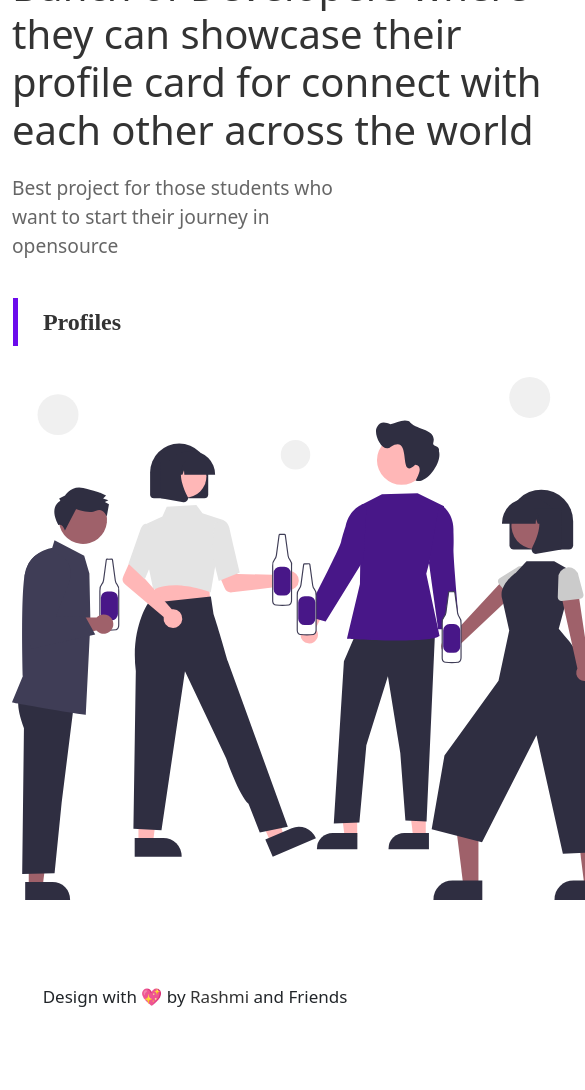
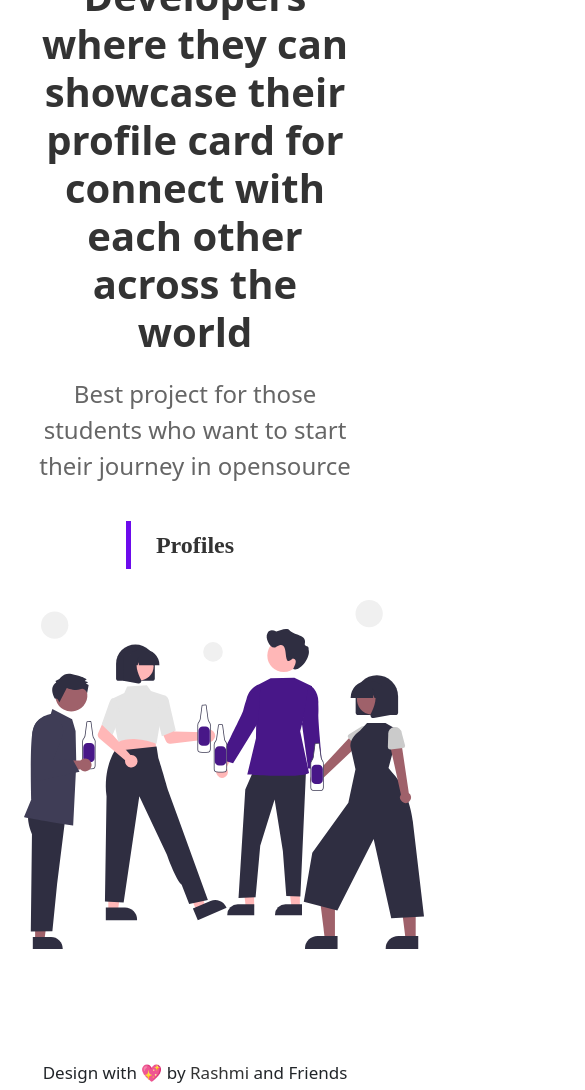
Before and after one commit to RR-Sahoo/Devo-File, a plain HTML site: page index.html in a window 390 px wide. Shown: the part 280-1370 px from the top of the page, 585 px wide, since content can reach past the window. Before the commit the page ends 1294 px from the top, so only its background shows below. Drawn offline with nearby package versions, Linux system fonts and the light colour scheme.

Commit message:
update responsive design

```diff
--- a/css/style.css
+++ b/css/style.css
@@ -59,20 +59,26 @@
     color: #6c0bec;
 }
 
+
 /* Main Content */
-.main-content{
-    margin-top: 50px;
+
+.container-fluid {
+    padding: 3% 15% 7%;
 }
+
+
 .content h2{
     margin-top: 100px;
     margin-bottom: 20px;
     width: 550px;
     font-size: 2.5rem;
     color: #333333;
+    font-weight: bold
 }
 .content p{
     color: #666666;
-    font-size: 1.2rem;
+    font-size: 1.5rem;
+    width: 550px;
 }
 .btn{
     width: 140px;
@@ -87,8 +93,8 @@
     font-family: 'Times New Roman', Times, serif;
     font-weight: 700 !important;
     position: relative;
+    transition: all 0.5s;
 
-    transition: all 0.5s;
 }
 .btn a{
     text-decoration: none;
@@ -114,6 +120,11 @@
 .btn:focus{
     box-shadow: none !important;
 }
+
+.img-container {
+    text-align: center;
+}
+
 .content-img{
     margin-top: 30px;
     width: 600px;
@@ -197,3 +208,55 @@ footer a:hover{
 .pcard:hover > .icons{
     transform: translateX(0);
 }
+
+
+
+
+ /* Media Query  */
+
+ @media (max-width: 1400px) {
+
+
+    .content-img{
+        width: 450px;
+    }
+ }
+
+ @media (max-width: 1200px) {
+    /* #title {
+        text-align: center;
+    } */
+
+
+    .content-img{
+        width: 400px;
+    }
+
+    .content h2{
+        margin-top: 100px;
+        margin-bottom: 20px;
+        width: 95%;
+        font-size: 2.0rem;
+
+    }
+    .content p{
+        font-size: 1.2rem;
+        width: 95%;
+    }
+ }
+
+ @media (max-width: 992px) {
+    .content {
+        width: 100%;
+        display: flex;
+        flex-direction: column;
+        align-items: center;
+        text-align: center;
+    }
+    .content h2{
+        font-size: 2.5rem;
+    }
+    .content p{
+        font-size: 1.5rem;
+    }
+ }
--- a/index.html
+++ b/index.html
@@ -12,11 +12,12 @@
       href="https://cdn.jsdelivr.net/npm/bootstrap@5.1.1/dist/css/bootstrap.min.css"
       rel="stylesheet"
       integrity="sha384-F3w7mX95PdgyTmZZMECAngseQB83DfGTowi0iMjiWaeVhAn4FJkqJByhZMI3AhiU"
-      crossorigin="anonymous"
-    />
+      crossorigin="anonymous"/>
   </head>
   <body>
-    <div class="main">
+    <section id="title">
+      <div class="container-fluid">
+
         <!-- Nav Bar -->
         <div class="nav">
           <ol>
@@ -27,25 +28,29 @@
         <!-- Main Content -->
         <div class="container main-content">
           <div class="row">
-          <div class="col content">
-            <h2>
-              Bunch of Developers where they can showcase their profile card for
-              connect with each other across the world
-            </h2>
+            <div class="col-lg-6 col-sm-12 content">
+              <h2>Bunch of Developers where they can showcase their profile card for connect with each other across the world</h2>
               <p>Best project for those students who want to start their journey in opensource</p>
               <button class="btn"><a href="profiles.html">Profiles</a></button>
             </div>
-          <div class="col">
+
+            <div class="col-lg-6 col-sm-12 img-container">
               <img src="Images/friends.svg" alt="" class="content-img">
             </div>
           </div>
         </div>
+      </div>
+    </section>
+
       <!-- Footer -->
-      <footer>
-        Design with 💖 by
+      <footer id="footer">
+        <div>
+          <span>Design with 💖 by</span>
           <a href="https://rr-sahoo.github.io/">Rashmi</a> and Friends
+        </div>
       </footer>
-    </div>
+
+    <!-- </div> -->
 
     <!-- Bootstrap CDN -->
     <script
```
Lines whose indentation alone changed are shown as unchanged.
